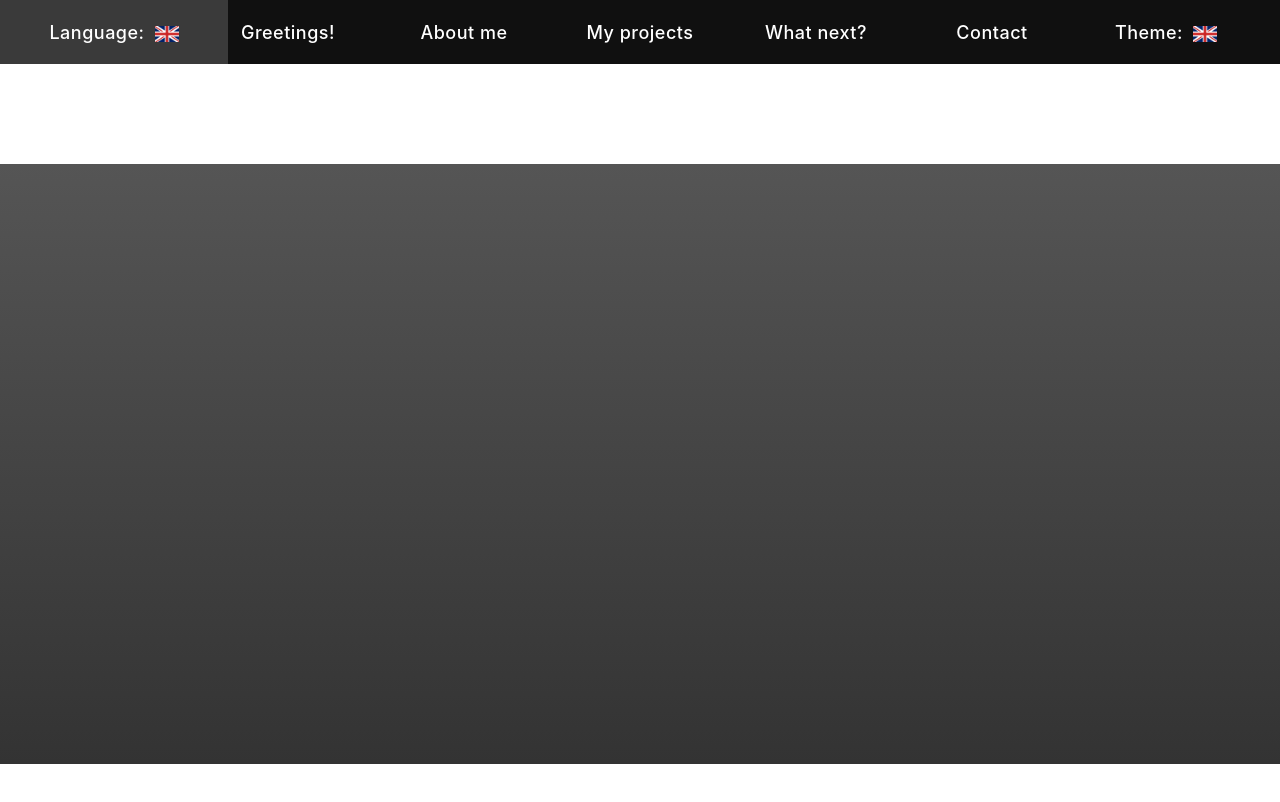
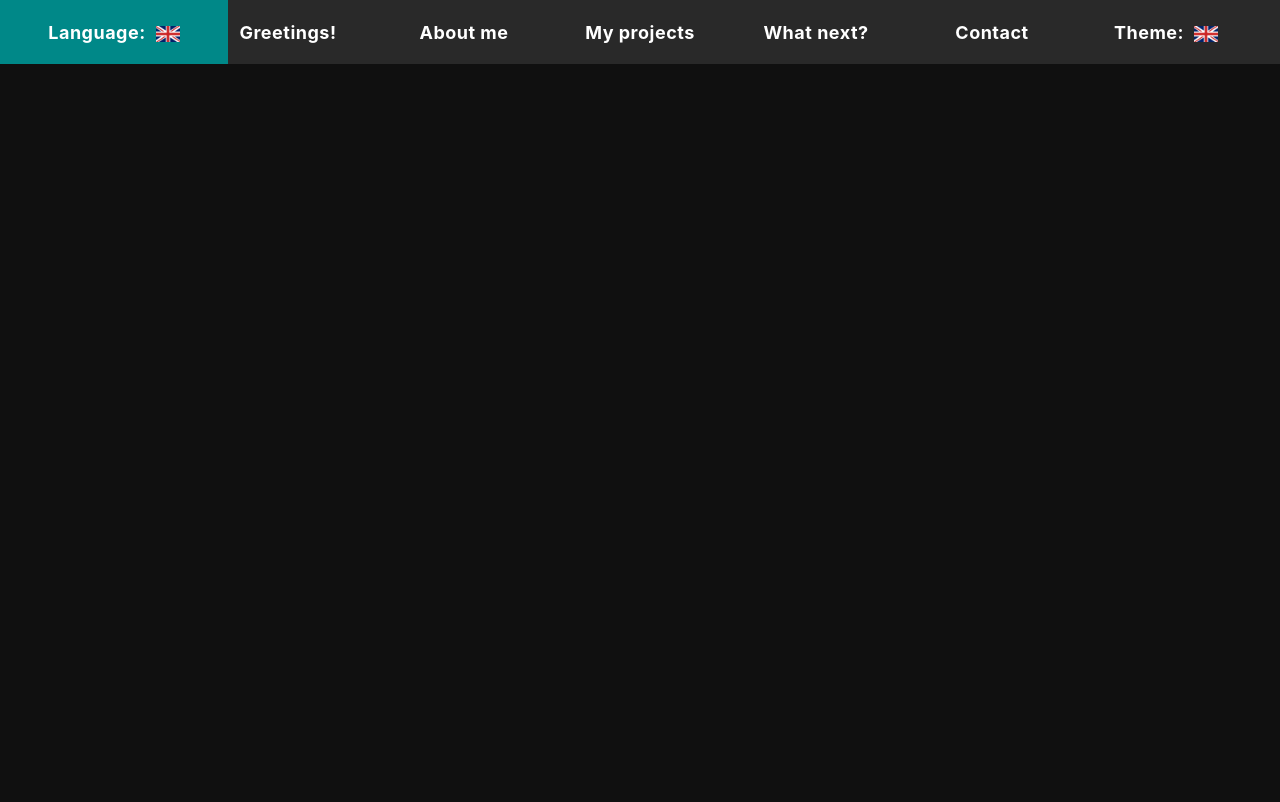
Before and after one commit to xPiccolinox/My-Website, a React (Create React App) app: page / in a window 1280 px wide. Shown: the top 802 px of the page. Built offline with nearby package versions, Linux system fonts and the light colour scheme.

Commit message:
Feat: Navbar :hover and :active new animation

```diff
--- a/src/Navbar/Navbar.css
+++ b/src/Navbar/Navbar.css
@@ -1,5 +1,5 @@
 nav {
-  background-color: var(--color-primary);
+  background-color: var(--color-secondary);
   display: flex;
   justify-content: center;
   position: sticky;
@@ -10,8 +10,7 @@ nav {
 }
 
 nav .navButton {
-  background-color: #29292900;
-  color: #ffffff;
+  position: relative;
   display: flex;
   justify-content: center;
   align-items: center;
@@ -21,16 +20,35 @@ nav .navButton {
   font-size: 18px;
   font-weight: 500;
   letter-spacing: 0.5px;
+}
+nav .navButton h4 {
+  color: var(--color-font);
+}
+nav .navButton h4:after {
+  background-color: #00aaaa00;
+  content: '';
+  display: block;
+  position: absolute;
+  height: 0%;
+  width: 100%;
+  top: 50%;
+  left: 0px;
+  z-index: -1;
   transition-duration: 0.5s;
   transition-timing-function: ease-in-out;
 }
-nav .navButton:hover {
-  background-color: #3a3a3a;
-  transition-duration: 0s;
+nav .navButton:hover h4:after {
+  background-color: #008888;
+  height: 100%;
+  top: 0%;
+  transition-duration: 0.3s;
+  transition-timing-function: ease-in-out;
 }
-nav .navButton:active {
-  background-color: #505050;
-  transition-duration: 0s;
+nav .navButton:active h4:after {
+  height: 80%;
+  top: 10%;
+  transition-duration: 0.05s;
+  transition-timing-function: ease-in-out;
 }
 nav #language {
   position: absolute;
--- a/src/Navbar/Navbar.js
+++ b/src/Navbar/Navbar.js
@@ -15,44 +15,44 @@ const Navbar = (props) => {
         id="home"
         className="navButton"
         onClick={(e) => goTo(e.target.id)}>
-          {db.language.navbar.greetings[props.language]}
+          <h4>{db.language.navbar.greetings[props.language]}</h4>
       </div>
       <div
         id="aboutMe"
         className="navButton"
         onClick={(e) => goTo(e.target.id)}>
-          {db.language.navbar.aboutMe[props.language]}
+          <h4>{db.language.navbar.aboutMe[props.language]}</h4>
       </div>
       <div
         id="myProjects"
         className="navButton"
         onClick={(e) => goTo(e.target.id)}>
-          {db.language.navbar.myProjects[props.language]}
+          <h4>{db.language.navbar.myProjects[props.language]}</h4>
       </div>
       <div
         id="roadmap"
         className="navButton"
         onClick={(e) => goTo(e.target.id)}>
-          {db.language.navbar.whatNext[props.language]}
+          <h4>{db.language.navbar.whatNext[props.language]}</h4>
       </div>
       <div
         id="contact"
         className="navButton"
         onClick={(e) => goTo(e.target.id)}>
-          {db.language.navbar.contact[props.language]}
+          <h4>{db.language.navbar.contact[props.language]}</h4>
       </div>
       <div
         id="language"
         className="navButton"
         onClick={props.changeLanguage}>
-          {db.language.navbar.language[props.language]}
+          <h4>{db.language.navbar.language[props.language]}</h4>
           <img id="languageImage" src={languageImage} alt="LanguageImage" />
       </div>
       <div
         id="theme"
         className="navButton"
         onClick={props.changeTheme}>
-          {db.language.navbar.theme[props.language]}
+          <h4>{db.language.navbar.theme[props.language]}</h4>
           <img id="languageImage" src={languageImage} alt="LanguageImage" />
       </div>
     </nav>
--- a/src/Projects/Projects.css
+++ b/src/Projects/Projects.css
@@ -1,7 +1,7 @@
 #projects {
-  background: linear-gradient(180deg, #555555, #333333);
+  /* background: linear-gradient(180deg, #555555, #333333); */
   position: relative;
   top: 100px;
   width: 100%;
-  height: 600px;
+  height: 670px;
 }
--- a/src/index.css
+++ b/src/index.css
@@ -1,10 +1,12 @@
 .theme-dark {
   --color-primary: #101010;
   --color-secondary: #292929;
+  --color-font: #ffffff;
 }
 .theme-light {
-  --color-primary: #dddddd;
-  --color-secondary: #cccccc;
+  --color-primary: #e0e0e0;
+  --color-secondary: #ffffff;
+  --color-font: #000000;
 }
 body {
   font-family: -apple-system, BlinkMacSystemFont, 'Segoe UI', 'Roboto', 'Oxygen',
@@ -12,9 +14,15 @@ body {
   sans-serif;
   -webkit-font-smoothing: antialiased;
   -moz-osx-font-smoothing: grayscale;
-  background-color: var(--color-dark);
+  background-color: var(--color-primary);
   margin: 0;
   user-select: none;
+  transition-duration: 0.5s;
+  transition-timing-function: ease-in-out;
+}
+body * {
+  transition-duration: 0.5s;
+  transition-timing-function: ease-in-out;
 }
 code {
   font-family: source-code-pro, Menlo, Monaco, Consolas, 'Courier New',
```
